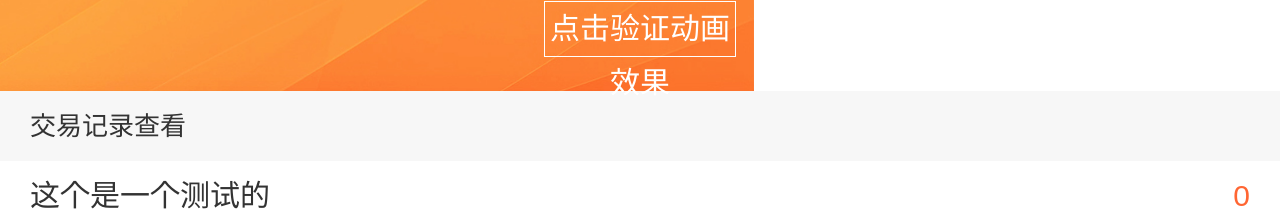
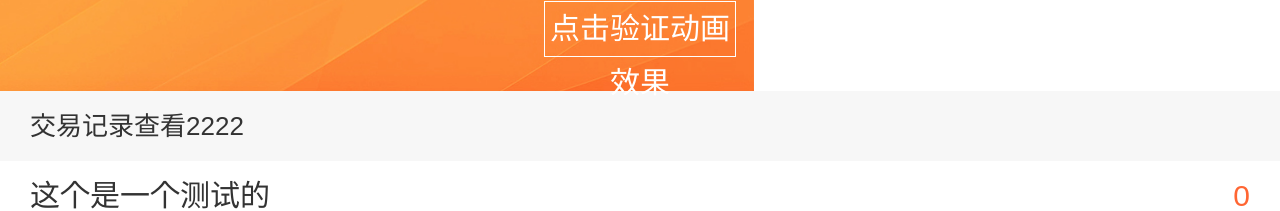
Before and after one commit to sunxiaojuan/shoudaotest, a Vue app: page /#/moneybag in a window 1280 px wide. Shown: the part 309-520 px from the top of the page. Built offline with nearby package versions, Linux system fonts and the light colour scheme; what vue-resource would draw is missing.

Commit message:
更改文字

```diff
--- a/src/components/UserCenter.vue
+++ b/src/components/UserCenter.vue
@@ -8,15 +8,15 @@
       <ul>
         <li>
           <router-link to="/moneybag"><i class="icon iconfont icon-icon-home"></i>
-          我的钱包</router-link>
+          我的钱包222</router-link>
 
         </li>
         <li>
            <router-link to="/aboutsd"><i class="icon iconfont icon-kuaisukaidian"></i>
-          关于收稻</router-link>
+          关于收稻22</router-link>
         </li>
         <li @click="goMoney()">
-          js跳转路由
+          js跳转路由22
         </li>
       </ul>
     <router-view></router-view>
--- a/src/components/UserCenter/MoneyBag.vue
+++ b/src/components/UserCenter/MoneyBag.vue
@@ -7,7 +7,7 @@
         <!-- <a href="javascript:;" @click="getMoney()">提现</a> -->
       </div>
       <div class="bargList">
-    <p class="name">交易记录查看</p>
+    <p class="name">交易记录查看2222</p>
     <ul>
       <li>
         <p>{{title}}<span>{{price}}</span></p>
```
